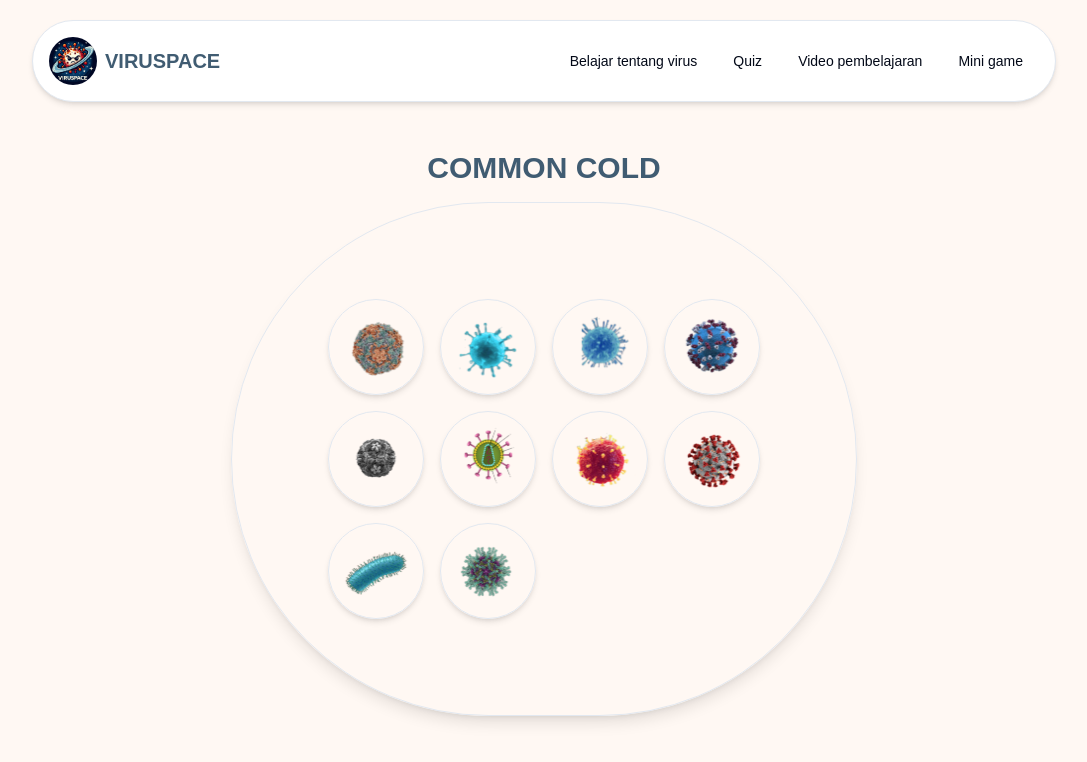
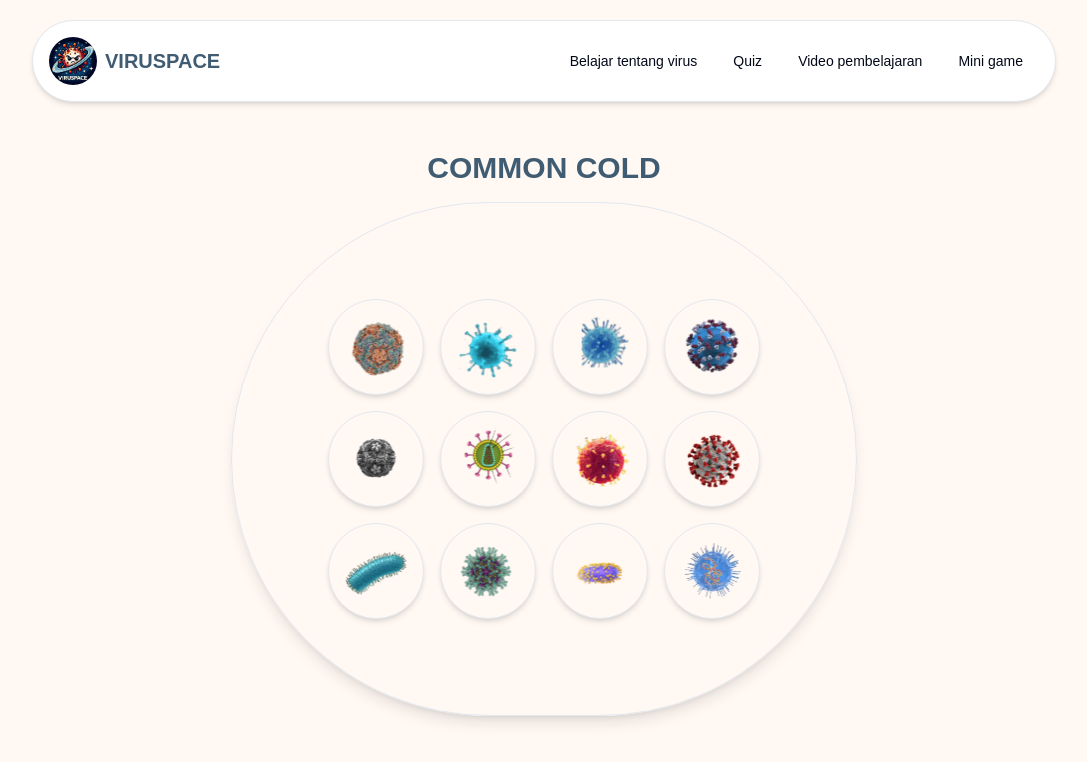
Before and after one commit to dhendisyafaa/viruspace-client, a Next.js app: page /mini-game in a window 1280 px wide. Shown: the top 762 px of the page, without its empty margins (96-1183 px from the left). Built offline with nearby package versions, Linux system fonts and the light colour scheme.

Commit message:
feat: add option question to 12

```diff
--- a/src/app/mini-game/page.tsx
+++ b/src/app/mini-game/page.tsx
@@ -2,9 +2,9 @@
 
 import ListOfViruses from "@/components/ListOfViruses";
 import { Button } from "@/components/ui/button";
+import Image from "next/image";
 import { useEffect, useState } from "react";
 import virusData from "../../constans/mini-game.json";
-import Image from "next/image";
 
 type Question = {
   id: number;
@@ -50,10 +50,10 @@ const MiniGamePage = () => {
     const availableAnswers = shuffleArray([
       correctAnswer,
       ...remainingAnswers,
-    ]).slice(0, 10);
+    ]).slice(0, 12);
 
     if (!availableAnswers.some((answer) => answer?.id === correctAnswer?.id)) {
-      availableAnswers[Math.floor(Math.random() * 10)] = correctAnswer!;
+      availableAnswers[Math.floor(Math.random() * 12)] = correctAnswer!;
     }
 
     setShuffledAnswers(availableAnswers);
@@ -96,13 +96,13 @@ const MiniGamePage = () => {
           <h1 className="text-3xl uppercase text-center text-primary font-bold mb-4">
             {currentQuestion.namaVirus}
           </h1>
-          <div className="grid grid-cols-2 sm:grid-cols-3 md:grid-cols-4 justify-center overflow-hidden items-center gap-4 h-fit w-fit border shadow-lg rounded-full p-8 md:p-16 lg:p-24">
+          <div className="grid grid-cols-3 sm:grid-cols-4 justify-center overflow-hidden items-center gap-4 w-full h-full sm:h-fit sm:w-fit border shadow-lg rounded-full p-8 md:p-16 lg:p-24">
             {shuffledAnswers.map((answer, idx) => {
               return (
                 <button
                   key={idx}
                   onClick={() => handleAnswer(answer.id)}
-                  className="border shadow-md hover:scale-110 duration-200 relative rounded-full md:w-24 md:h-24 h-20 w-20"
+                  className="border justify-self-center shadow-md hover:scale-110 duration-200 relative rounded-full md:w-24 md:h-24 h-20 w-20 bg-[#fff8f3]"
                 >
                   <Image
                     fill
@@ -140,13 +140,13 @@ const MiniGamePage = () => {
       )}
 
       {feedback === "correct" && (
-        <div className="absolute top-0 left-0 w-full h-screen overflow-y-hidden bg-primary flex items-center justify-center z-50">
+        <div className="absolute top-0 left-0 w-full h-screen overflow-hidden bg-primary flex items-center justify-center z-50">
           <h2 className="text-white text-5xl font-bold">BENAR!</h2>
         </div>
       )}
       {feedback === "wrong" && (
-        <div className="absolute top-0 left-0 w-full h-screen overflow-y-hidden bg-red-900 flex flex-col items-center justify-center z-50">
-          <h2 className="text-white text-3xl mb-4">SALAH!</h2>
+        <div className="absolute top-0 left-0 w-full h-screen overflow-hidden bg-red-900 flex flex-col items-center justify-center z-50">
+          <h2 className="text-white text-5xl font-bold">SALAH!</h2>
         </div>
       )}
     </div>
```
